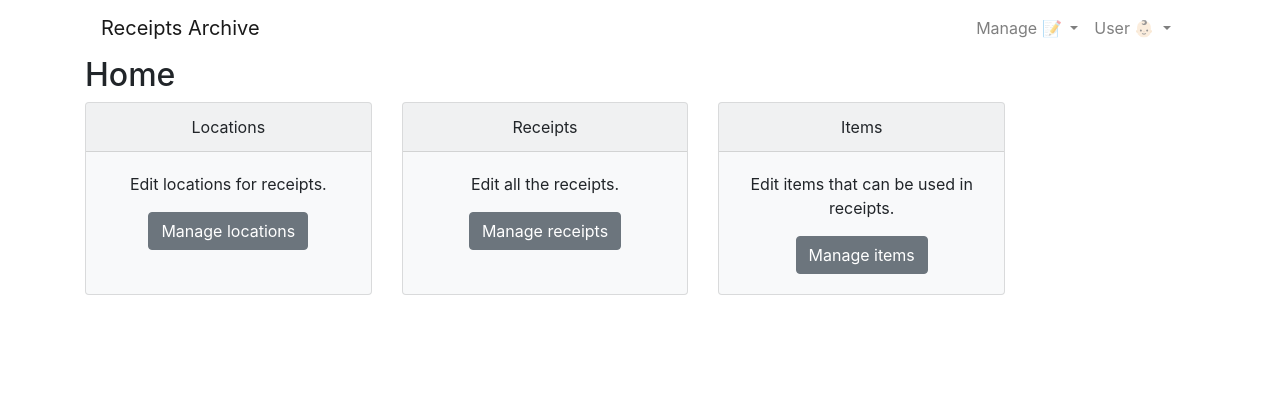
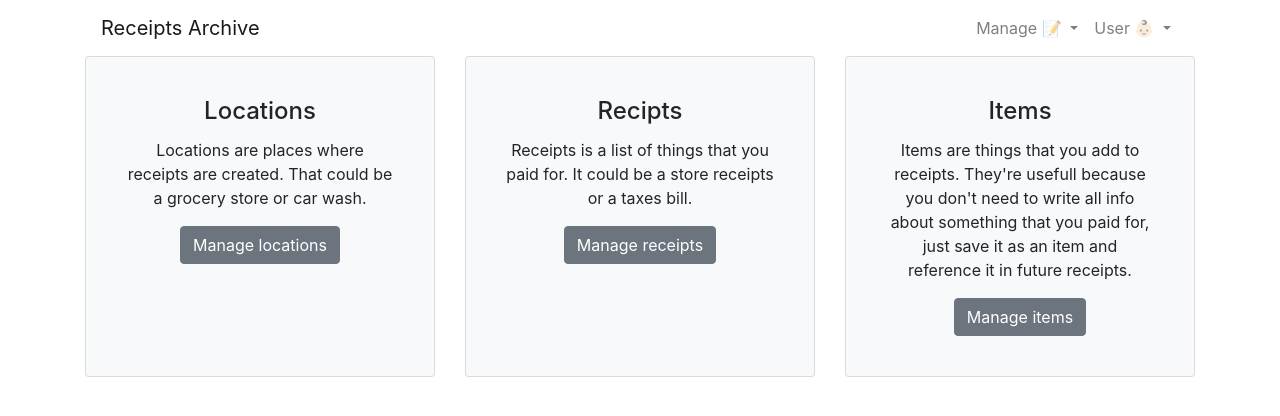
Before and after one commit to dusansimic/receipts-archive-frontend, a Vue app: page / in a window 1280 px wide. Shown: the top 416 px of the page. Built offline with nearby package versions, Linux system fonts and the light colour scheme; what vue-moment would draw is missing.

Commit message:
Finalize homepage redesing

```diff
--- a/src/Wrapper.vue
+++ b/src/Wrapper.vue
@@ -6,10 +6,7 @@
 			</BCol>
 		</BRow>
 		<BRow>
-			<BCol
-				lg="10"
-				md="10"
-			>
+			<BCol>
 				<RouterView />
 			</BCol>
 		</BRow>
--- a/src/views/Home.vue
+++ b/src/views/Home.vue
@@ -1,32 +1,56 @@
 <template>
 	<div>
-		<h2>Home</h2>
 		<BCardGroup deck>
-			<BCard bg-variant="light" header="Locations" class="text-center">
+			<BCard bg-variant="light" class="text-center">
+				<BCardBody>
+					<BCardTitle>
+						Locations
+					</BCardTitle>
+
 					<BCardText>
-					Edit locations for receipts.
+						Locations are places where receipts are created. That could be a grocery store or car
+						wash.
 					</BCardText>
+
 					<BButton to="/manage/locations">
 						Manage locations
 					</BButton>
+				</BCardBody>
 			</BCard>
 
-			<BCard bg-variant="light" header="Receipts" class="text-center">
+			<BCard bg-variant="light" class="text-center">
+				<BCardBody>
+					<BCardTitle>
+						Recipts
+					</BCardTitle>
+
 					<BCardText>
-					Edit all the receipts.
+						Receipts is a list of things that you paid for. It could be a store receipts or a taxes
+						bill.
 					</BCardText>
+
 					<BButton to="/manage/receipts">
 						Manage receipts
 					</BButton>
+				</BCardBody>
 			</BCard>
 
-			<BCard bg-variant="light" header="Items" class="text-center">
+			<BCard bg-variant="light" class="text-center">
+				<BCardBody>
+					<BCardTitle>
+						Items
+					</BCardTitle>
+
 					<BCardText>
-					Edit items that can be used in receipts.
+						Items are things that you add to receipts. They're usefull because you don't need to
+						write all info about something that you paid for, just save it as an item and reference
+						it in future receipts.
 					</BCardText>
+
 					<BButton to="/manage/items">
 						Manage items
 					</BButton>
+				</BCardBody>
 			</BCard>
 		</BCardGroup>
 	</div>
```
Lines whose indentation alone changed are shown as unchanged.
